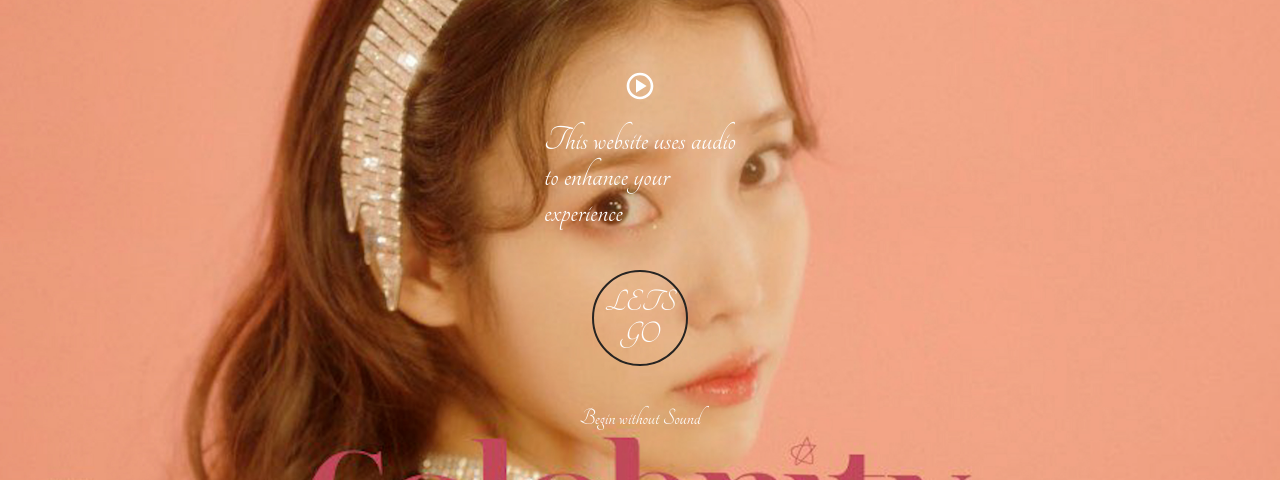
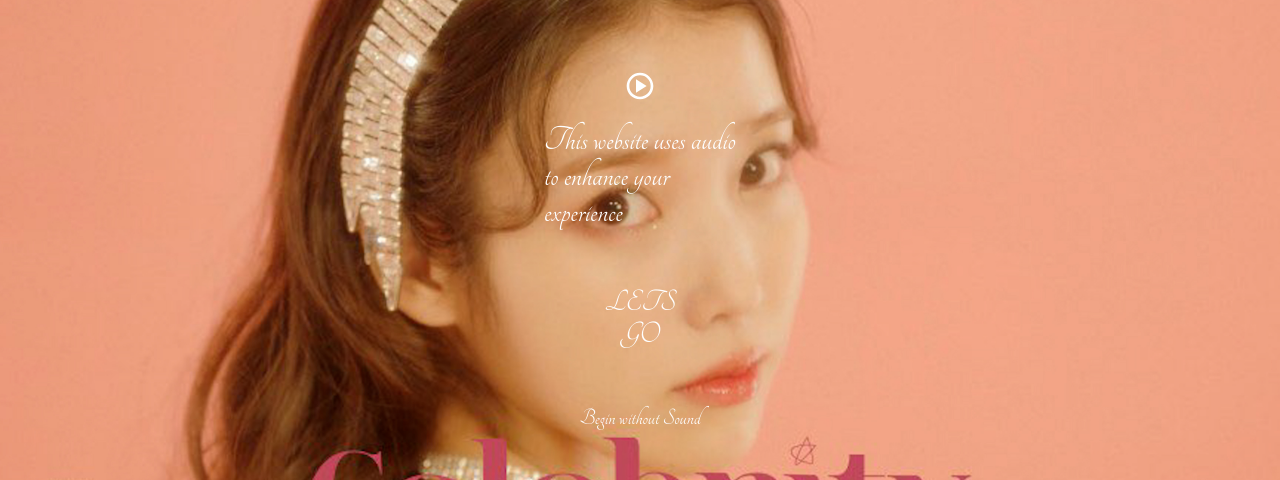
Before and after one commit to ShigatsuEl/iu-house, a React (Create React App) app: page / in a window 1280 px wide. Shown: the part 150-630 px from the top of the page. Built offline with nearby package versions, Linux system fonts and the light colour scheme.

Commit message:
With Sound or Without Sound Btn In Modal Component

```diff
--- a/src/components/Modal.tsx
+++ b/src/components/Modal.tsx
@@ -1,4 +1,4 @@
-import React, { useRef } from 'react';
+import React, { useEffect, useRef, useState } from 'react';
 import { IconContext } from 'react-icons';
 import { BiPlayCircle } from 'react-icons/bi';
 import styled from 'styled-components';
@@ -67,15 +67,16 @@ const WithSoundBtn = styled.div`
   align-items: center;
   text-align: center;
   margin-bottom: 40px;
-  border: 2px solid ${(props) => props.theme.light.primaryText};
   border-radius: 50%;
   width: 6rem;
   height: 6rem;
   font-size: 2rem;
+  cursor: pointer;
 `;
 
-const NoSoundBtn = styled.div`
+const WithOutSoundBtn = styled.div`
   font-size: 1.5rem;
+  cursor: pointer;
 `;
 
 interface ModalProps {
@@ -84,14 +85,30 @@ interface ModalProps {
 }
 
 const Modal: React.FunctionComponent<ModalProps> = (props: ModalProps) => {
+  const [loading, setLoading] = useState<boolean>(true);
   const modalRef = useRef<HTMLDivElement>(null);
   const { audioRef, videoRef } = props;
 
   const withOutSound = () => {
     modalRef?.current?.classList.add('modal-hidden');
+    if (audioRef?.current) {
+      audioRef.current.muted = true;
+    }
     audioRef?.current?.play();
     videoRef?.current?.play();
   };
+
+  const withSound = () => {
+    modalRef?.current?.classList.add('modal-hidden');
+    audioRef?.current?.play();
+    videoRef?.current?.play();
+  };
+
+  useEffect(() => {
+    if (audioRef?.current !== null && videoRef?.current !== null) {
+      setLoading(false);
+    }
+  }, [audioRef, videoRef]);
 
   return (
     <ModalContainer>
@@ -103,8 +120,12 @@ const Modal: React.FunctionComponent<ModalProps> = (props: ModalProps) => {
               <BiPlayCircle />
             </IconContext.Provider>
             <ModalDesc>This website uses audio to enhance your experience</ModalDesc>
-            <WithSoundBtn>LETS GO</WithSoundBtn>
-            <NoSoundBtn onClick={() => withOutSound()}>Begin without Sound</NoSoundBtn>
+            {loading ? null : (
+              <>
+                <WithSoundBtn onClick={() => withSound()}>LETS GO</WithSoundBtn>
+                <WithOutSoundBtn onClick={() => withOutSound()}>Begin without Sound</WithOutSoundBtn>
+              </>
+            )}
           </IntroSoundBox>
         </ModalBox>
       </ModalBackground>
--- a/src/components/Video.tsx
+++ b/src/components/Video.tsx
@@ -34,7 +34,7 @@ const Video = forwardRef<HTMLVideoElement>((_props, ref) => {
   }, []);
 
   return (
-    <VideoComponent ref={ref} $loading={loading} muted loop controlsList="nodownload">
+    <VideoComponent ref={ref} $loading={loading} muted loop playsInline controlsList="nodownload">
       <source src={Source} type="video/mp4" />
       Your browser does not support the video tag.
     </VideoComponent>
```
